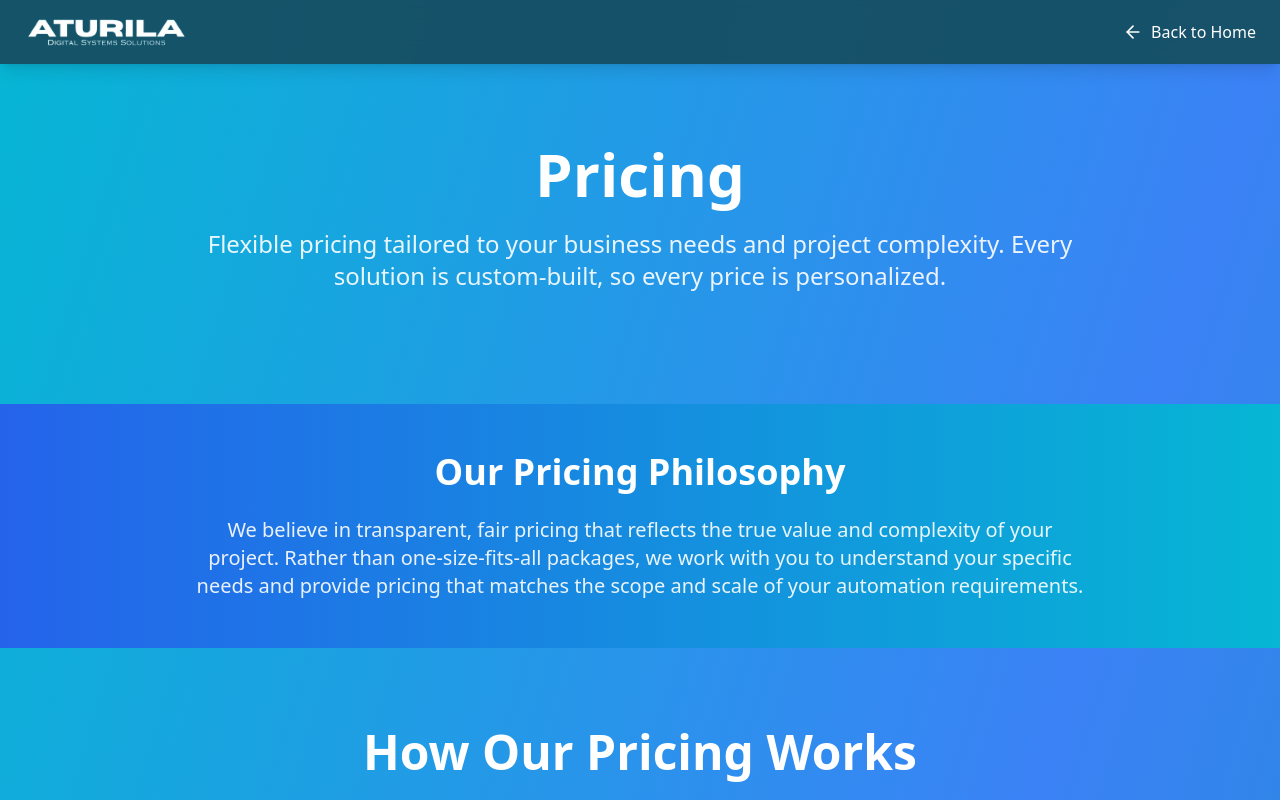
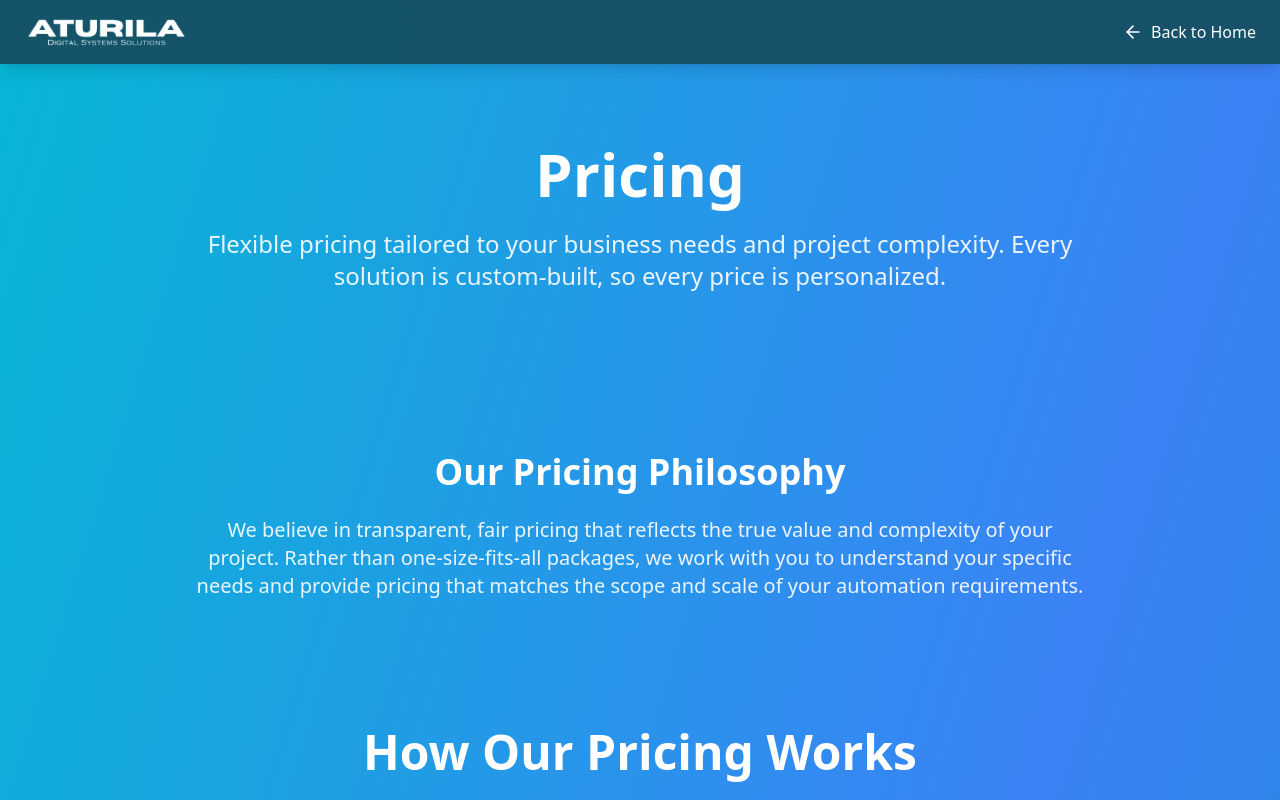
Before and after one commit to aturilasystems-spec/Version1, a React (Vite) app: page /pricing in a window 1280 px wide. Shown: the top 800 px of the page. Built offline with nearby package versions, Linux system fonts and the light colour scheme.

Commit message:
Integrate Pricing Philosophy Section

```diff
--- a/src/PricingPage.tsx
+++ b/src/PricingPage.tsx
@@ -86,7 +86,7 @@ function PricingPage() {
       </section>
 
       {/* Pricing Philosophy */}
-      <section className="py-12 px-6 bg-gradient-to-r from-blue-600 to-cyan-500">
+      <section className="py-12 px-6">
         <div className="container mx-auto">
           <div className="max-w-4xl mx-auto text-center animate-fade-in-up">
             <h2 className="text-3xl md:text-4xl font-bold mb-6">Our Pricing Philosophy</h2>
```
